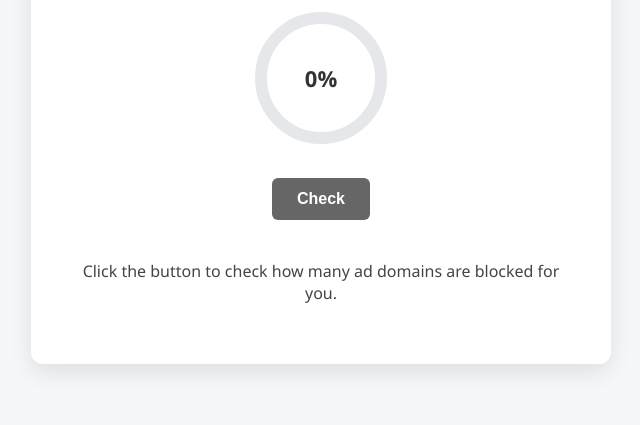
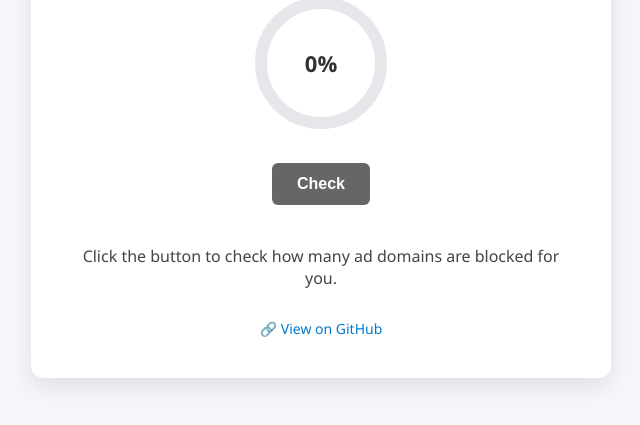
Before and after one commit to ilalutovinov/Barrier-AdBlocker-Test, a plain HTML site: page index.html in a window 1280 px wide. Shown: the part 261-686 px from the top of the page, without its empty margins (319-959 px from the left). Drawn offline with Linux system fonts and the light colour scheme.

Commit message:
Add files via upload

```diff
--- a/index.html
+++ b/index.html
@@ -27,6 +27,12 @@
 
     <p>Click the button to check how many ad domains are blocked for you.</p>
 
+    <footer style="text-align: center; margin-top: 30px; font-size: 14px; color: #555;">
+      🔗 <a href="https://github.com/ilalutovinov/Barrier-AdBlocker-Test-" target="_blank" style="color: #007acc; text-decoration: none;">
+        View on GitHub
+      </a>
+    </footer>
+
   <script src="script.js"></script>
 </body>
 </html>
```
